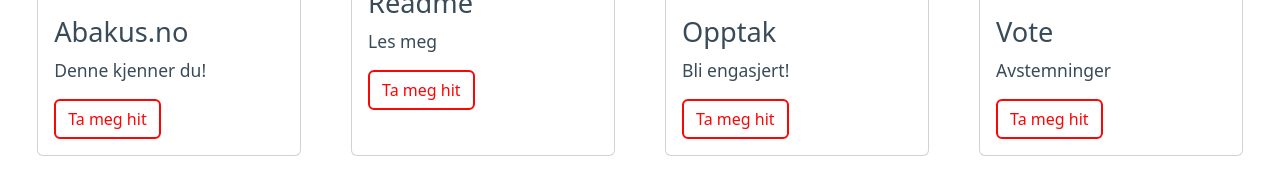
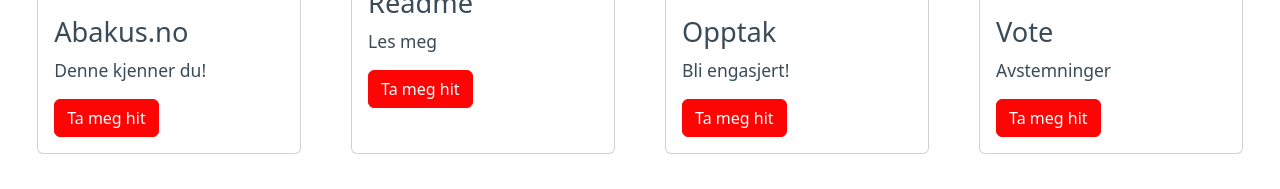
Before and after one commit to webkom/abanav, a React (Create React App) app: page / in a window 1280 px wide. Shown: the part 333-522 px from the top of the page. Built offline with nearby package versions, Linux system fonts and the light colour scheme.

Commit message:
Change button colors in a better way

```diff
--- a/src/components/CardComponent.tsx
+++ b/src/components/CardComponent.tsx
@@ -1,3 +1,4 @@
+import React from 'react';
 import Button from "react-bootstrap/Button";
 import Card from "react-bootstrap/Card";
 
--- a/src/styles/App.css
+++ b/src/styles/App.css
@@ -60,7 +60,7 @@
 
 .mobileCard {
     border: none;
-    border-bottom: 2px solid black !important;
+    border-bottom: 2px solid black;
     border-radius: 0;
 }
 
@@ -96,21 +96,54 @@
     padding: 20px;
 }
 
-.card a {
-    background-color: var(--white);
-    color: var(--light-red);
-    border: 2px solid var(--light-red);
+
+/* These override bootstrap original colors for buttons */
+.btn.btn-primary {
+    color: var(--white);
+    background-color: var(--light-red);
+    border-color: var(--light-red);
 }
 
-.card a:hover {
-    background-color: var(--light-red);
-    border: 2px solid var(--light-red);
+.btn.btn-primary.focus,
+.btn.btn-primary:focus {
+    color: var(--white);
+    background-color: var(--dark-red);
+    border-color: var(--dark-red);
+    outline: none;
+    box-shadow: none;
 }
 
-.card a:focus, .card a:active {
-    background-color: var(--dark-red) !important;
-    border: 2px solid var(--dark-red) !important;
+.btn.btn-primary:hover {
+    color: var(--white);
+    background-color: var(--mid-red);
+    border-color: var(--mid-red);
+    outline: none;
+    box-shadow: none;
 }
+
+.btn.btn-primary.active,
+.btn.btn-primary:active {
+    color: var(--white);
+    background-color: var(--dark-red);
+    border-color: var(--dark-red);
+    outline: none;
+}
+
+.btn.btn-primary.active.focus,
+.btn.btn-primary.active:focus,
+.btn.btn-primary.active:hover,
+.btn.btn-primary:active.focus,
+.btn.btn-primary:active:focus,
+.btn.btn-primary:active:hover {
+    color: var(--white);
+    background-color: var(--dark-red);
+    border-color: var(--dark-red);
+    outline: none;
+    box-shadow: none;
+}
+
+
+
 
 .footer {
     background-color: rgb(248, 249, 250);
--- a/src/styles/colors.css
+++ b/src/styles/colors.css
@@ -4,6 +4,7 @@
     --light-grey: #515F5A;
     --grey: #3A4542;
     --light-red: #FC0505;
+    --mid-red: #D70403;
     --dark-red: #B10200;
     --font-color: #394b59;
 }
```
